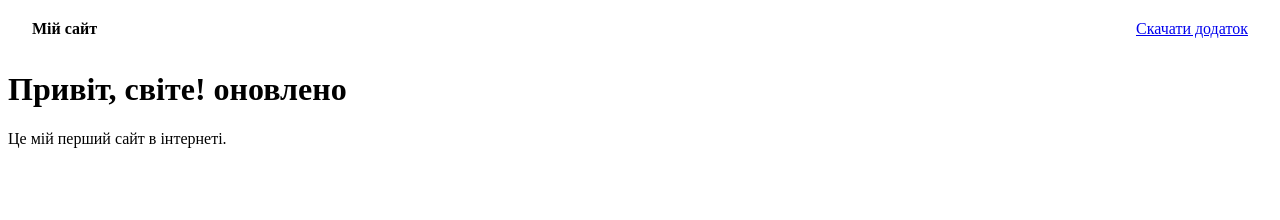
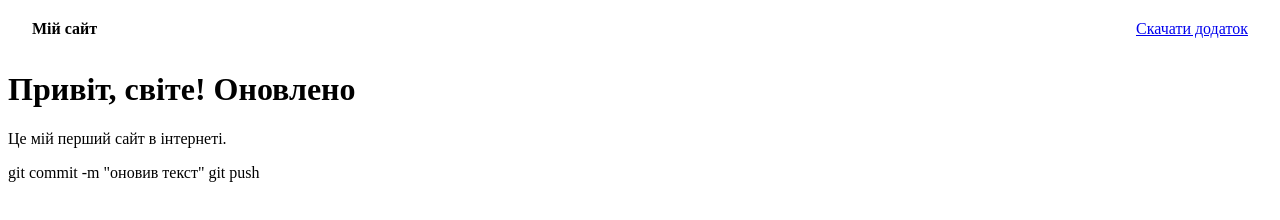
Before and after one commit to AndriiMali/my-site, a plain HTML site: page index.html in a window 1280 px wide. Drawn offline with Linux system fonts and the light colour scheme.

Commit message:
оновив текст

```diff
--- a/index.html
+++ b/index.html
@@ -10,7 +10,9 @@
     <b>Мій сайт</b>
     <a href="#">Скачати додаток</a>
   </header>
-  <h1>Привіт, світе! оновлено</h1>
+  <h1>Привіт, світе! Оновлено</h1>
   <p>Це мій перший сайт в інтернеті.</p>
 </body>
 </html>
+git commit -m "оновив текст"
+git push
```
